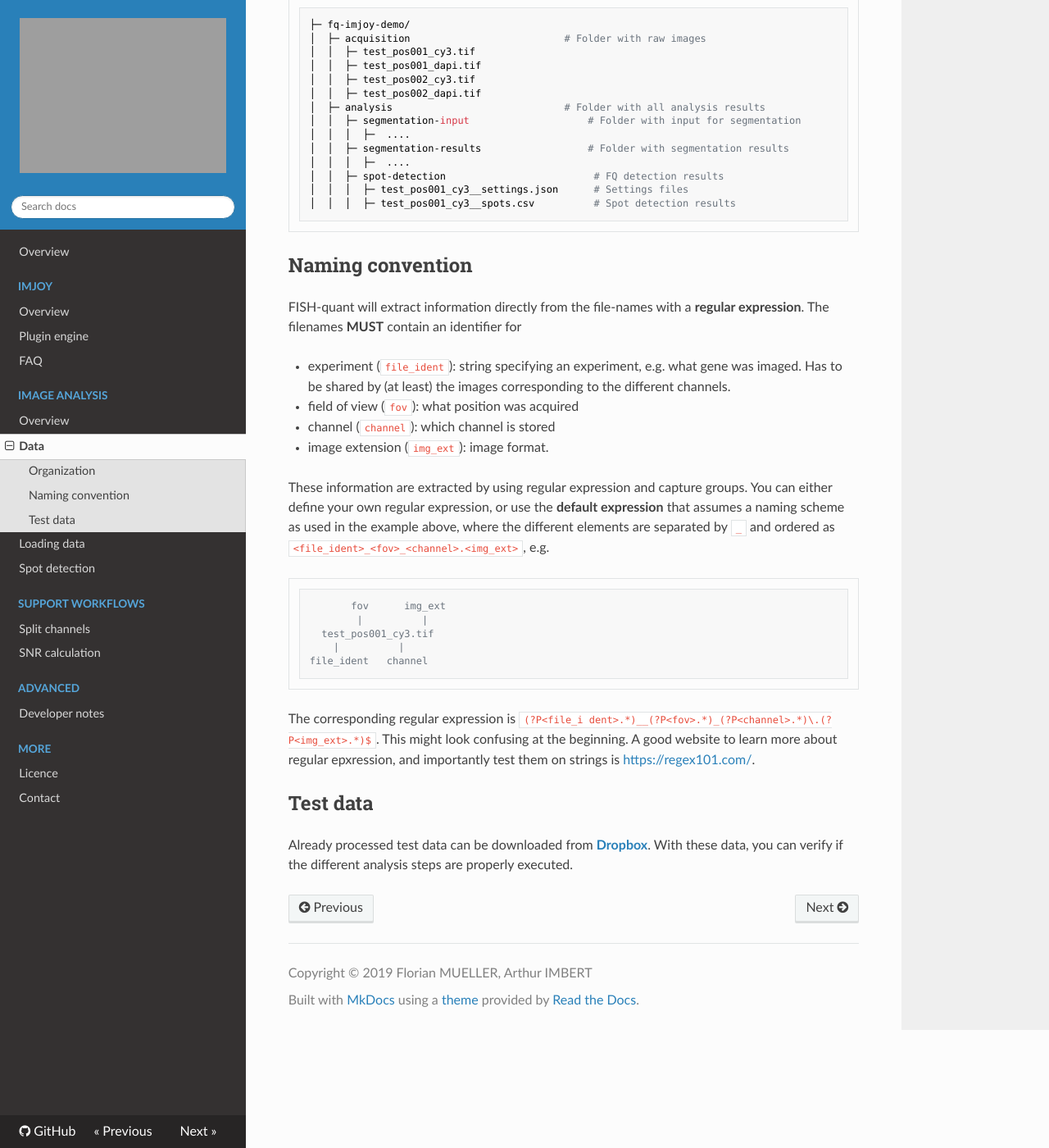
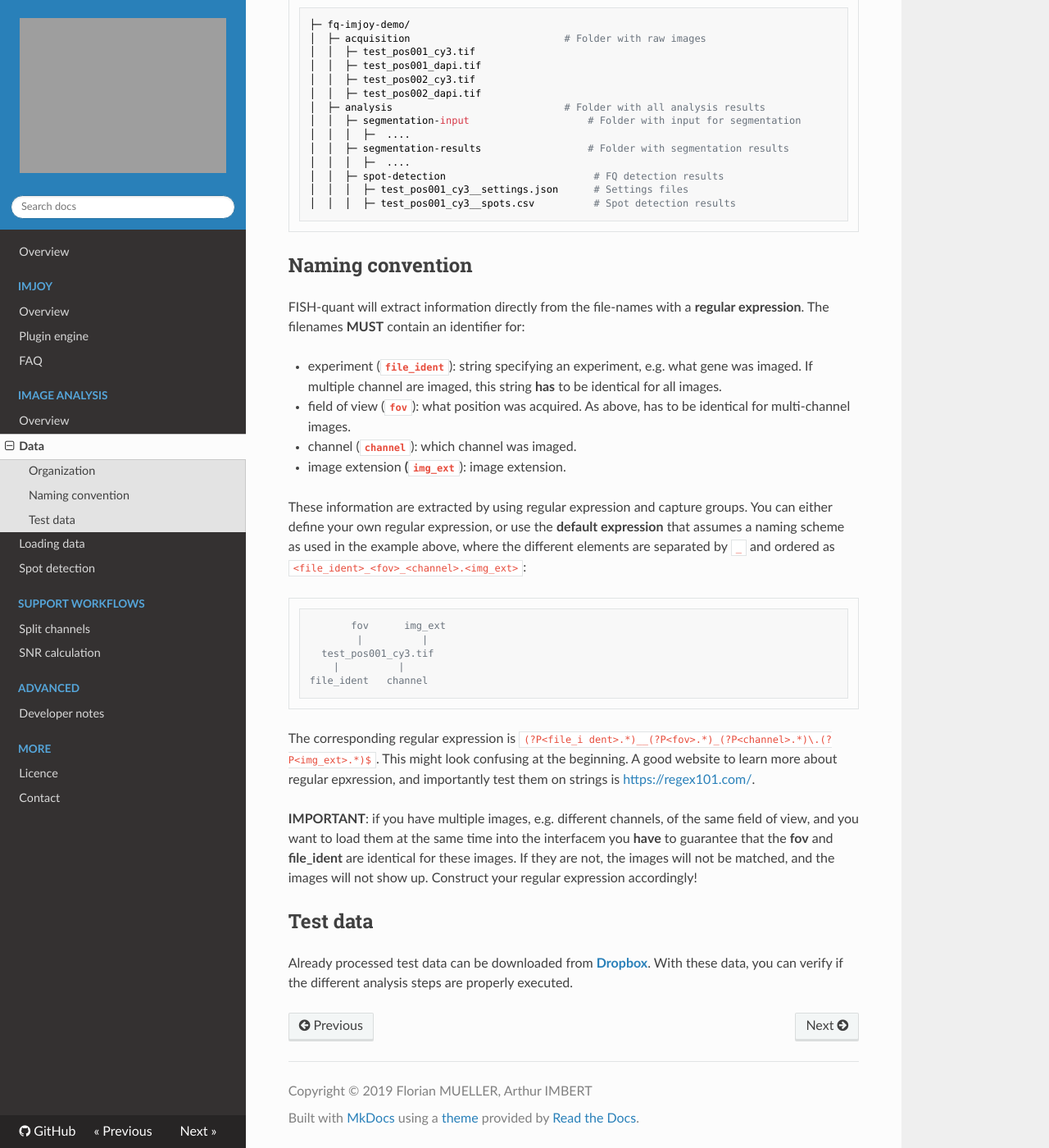
Before and after one commit to fish-quant/fq-imjoy, an MkDocs documentation site: the page built from docs/data.md, in a window 1280 px wide and 1400 px high, scrolled down 558 px. Shown: the whole window at 82% size. Built offline with MkDocs 1.6.1, drawn with Linux system fonts in a browser that asks for light colours; nearby versions of some CDN libraries.

Commit message:
Collection of smaller (non-essential) fixes ... can be merged at any time (#32)
* More output about folder scan results.

* Update FISH-quant.imjoy.html

* Add some more explanations for how to construct the regular expressions.

````diff
--- a/docs/data.md
+++ b/docs/data.md
@@ -12,7 +12,7 @@ The same data organization is also used in the package to perform [cell and nucl
 
 The organization of the provided test data is the following
 
-```
+``` bash
 ├─ fq-imjoy-demo/
 │  ├─ acquisition                          # Folder with raw images
 │  │  ├─ test_pos001_cy3.tif
@@ -31,14 +31,15 @@ The organization of the provided test data is the following
 ```
 
 ## Naming convention
-FISH-quant will extract information directly from the file-names with a **regular expression**. The filenames **MUST** contain an identifier for
 
-* experiment (`file_ident`): string specifying an experiment, e.g. what gene was imaged. Has to be shared by (at least) the images corresponding to the different channels.
-* field of view (`fov`): what position was acquired
-* channel (`channel`): which channel is stored
-* image extension (`img_ext`): image format.
+FISH-quant will extract information directly from the file-names with a **regular expression**. The filenames **MUST** contain an identifier for:
 
-These information are extracted by using regular expression and capture groups. You can either define your own regular expression, or use the **default expression** that assumes a naming scheme as used in the example above, where the different elements are separated by `_` and ordered as `<file_ident>_<fov>_<channel>.<img_ext>`, e.g.
+* experiment (**`file_ident`**): string specifying an experiment, e.g. what gene was imaged. If multiple channel are imaged, this string **has** to be identical for all images.
+* field of view (**`fov`**): what position was acquired. As above, has to be identical for multi-channel images.
+* channel (**`channel`**): which channel was imaged.
+* image extension **(`img_ext`**): image extension.
+
+These information are extracted by using regular expression and capture groups. You can either define your own regular expression, or use the **default expression** that assumes a naming scheme as used in the example above, where the different elements are separated by `_` and ordered as `<file_ident>_<fov>_<channel>.<img_ext>`:
 
 ``` bash
        fov      img_ext
@@ -51,6 +52,10 @@ file_ident   channel
 The corresponding regular expression is `(?P<file_i dent>.*)__(?P<fov>.*)_(?P<channel>.*)\.(?P<img_ext>.*)$`.
 This might look confusing at the beginning. A good website to learn more about regular epxression, and importantly test them on strings is [https://regex101.com/](https://regex101.com/).
 
+__IMPORTANT__: if you have multiple images, e.g. different channels, of the same field of view, and you want to load them at the same
+time into the interfacem you **have** to guarantee that the **fov** and **file_ident** are identical for these images. If they are not,
+the images will not be matched, and the images will not show up. Construct your regular expression accordingly!
 
 ## Test data
+
 Already processed test data can be downloaded from [**Dropbox**](https://www.dropbox.com/sh/yr1s5olqwkvyx0i/AADH0QQtdNuWWq7z9wgQpLiOa?dl=0). With these data, you can verify if the different analysis steps are properly executed.
--- a/manifest.imjoy.json
+++ b/manifest.imjoy.json
@@ -7,7 +7,7 @@
   {
    "name": "FISH-QUANT",
    "type": "native-python",
-   "version": "0.0.11",
+   "version": "0.0.12",
    "description": "Process smFISH images.",
    "tags": [
     "stable",
````
Also changed, not shown: docs/fq-load-data.md (+4 -2 lines), 1 other file.
